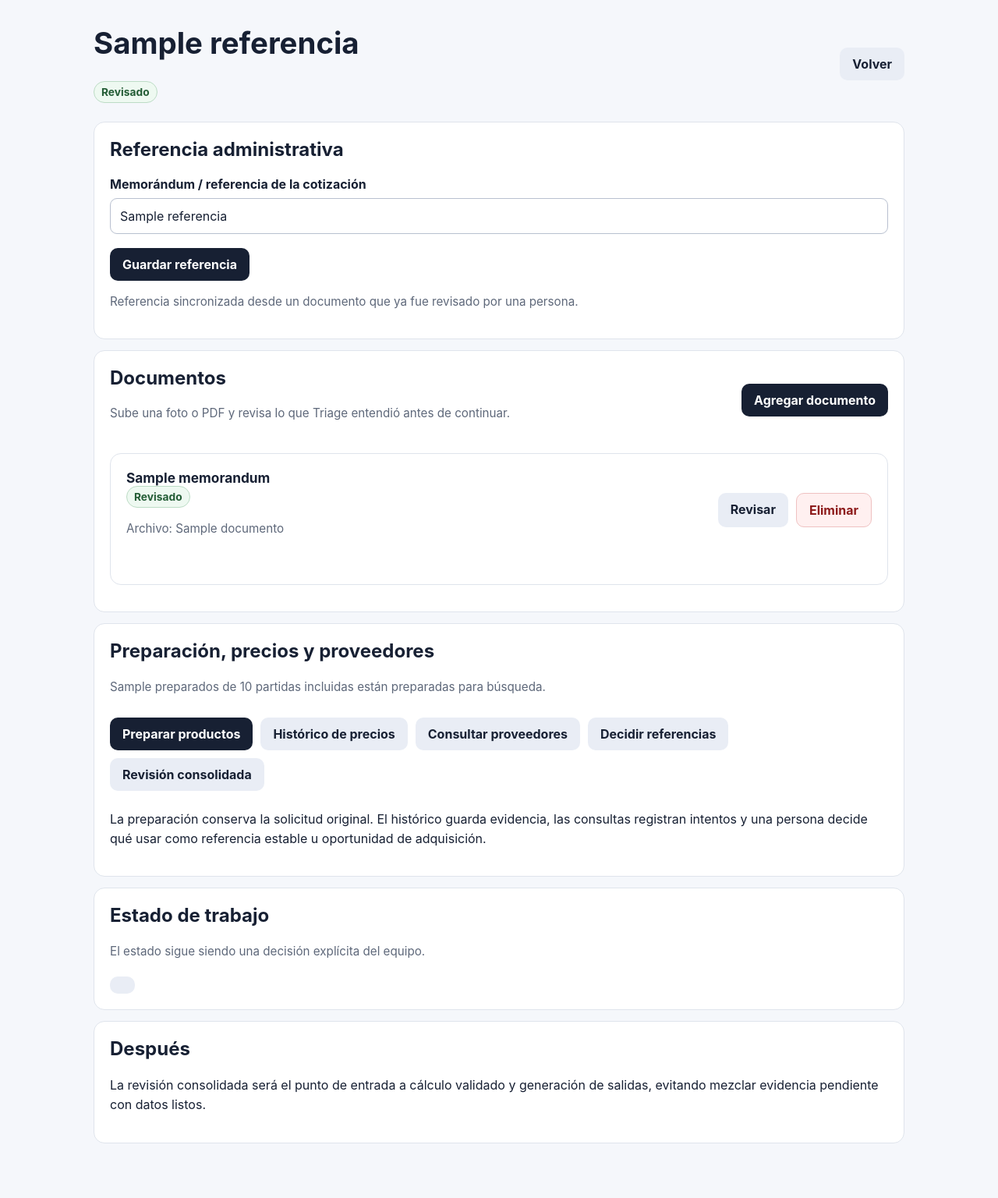
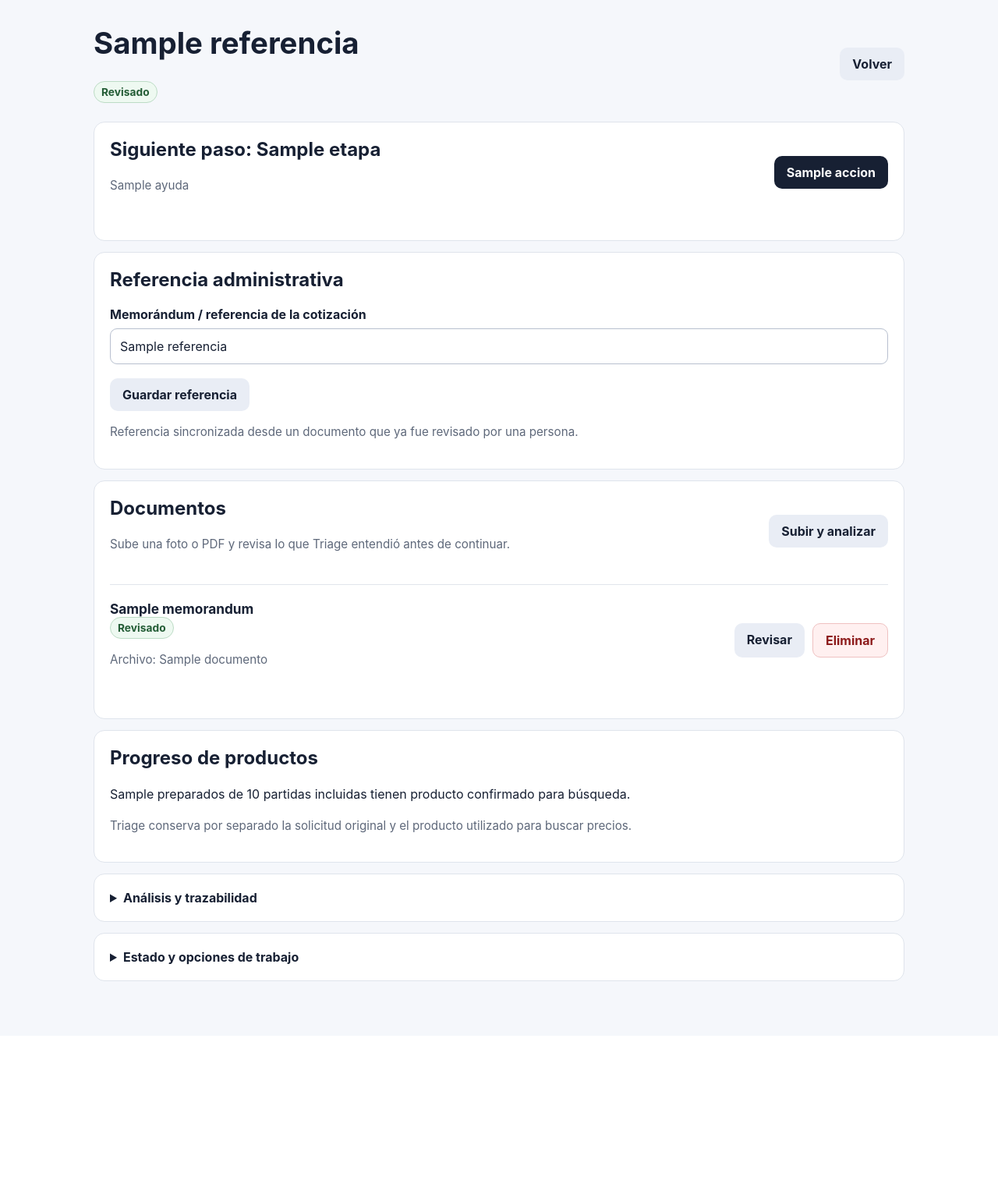
Before and after one commit to veracruzanisima-ti/sistema-triage-v2, a FastAPI app: template src/triage/templates/cotizaciones/detalle.html in a window 1280 px wide. Shown: the part 65-1601 px from the top of the page at 78% size. After the commit the page ends 1323 px from the top, so only its background shows below. Run offline with FastAPI, Linux system fonts and the light colour scheme; the template is opened without the code that fills it: most values are stand-ins (such as "Sample title", 1, 10 or a date in 2020); parts of the project's set-up code (start-up, migrations or seed data) failed here and were passed over.

Commit message:
feat: simplificar pantalla principal de cotizacion

```diff
--- a/src/triage/templates/cotizaciones/detalle.html
+++ b/src/triage/templates/cotizaciones/detalle.html
@@ -11,6 +11,16 @@
   <a class="boton boton-secundario" href="/cotizaciones">Volver</a>
 </div>
 
+<section class="tarjeta">
+  <div class="barra">
+    <div>
+      <h2>Siguiente paso: {{ siguiente_paso.etapa }}</h2>
+      <p class="ayuda">{{ siguiente_paso.ayuda }}</p>
+    </div>
+    <a class="boton" href="{{ siguiente_paso.url }}">{{ siguiente_paso.accion }}</a>
+  </div>
+</section>
+
 <section class="tarjeta" id="referencia-cotizacion">
   <h2>Referencia administrativa</h2>
   <form method="post" action="/cotizaciones/{{ cotizacion.id }}/referencia">
@@ -20,7 +30,7 @@
       <label for="referencia">Memorándum / referencia de la cotización</label>
       <input id="referencia" name="referencia" value="{{ cotizacion.referencia or '' }}" placeholder="Ej. DAIS/SSMA/777/2026" required>
     </div>
-    <button class="boton" type="submit">Guardar referencia</button>
+    <button class="boton boton-secundario" type="submit">Guardar referencia</button>
   </form>
 
   {% if cotizacion.referencia_fijada_manual %}
@@ -28,7 +38,7 @@
     <form method="post" action="/cotizaciones/{{ cotizacion.id }}/referencia">
       <input type="hidden" name="csrf_token" value="{{ csrf_token }}">
       <input type="hidden" name="accion" value="automatica">
-      <button class="boton boton-secundario" type="submit">Volver a detección automática</button>
+      <button class="boton boton-texto" type="submit">Volver a detección automática</button>
     </form>
   {% elif conflicto_referencias %}
     <div class="aviso">
@@ -58,12 +68,12 @@
       <h2>Documentos</h2>
       <p class="ayuda">Sube una foto o PDF y revisa lo que Triage entendió antes de continuar.</p>
     </div>
-    <a class="boton" href="/cotizaciones/{{ cotizacion.id }}/documentos/nuevo">Agregar documento</a>
+    <a class="boton boton-secundario" href="/cotizaciones/{{ cotizacion.id }}/documentos/nuevo">Subir y analizar</a>
   </div>
 
   {% if documentos %}
     {% for documento in documentos %}
-      <div class="tarjeta">
+      <div class="partida">
         <div class="barra">
           <div>
             <div class="referencia">{{ documento.memorandum or documento.nombre_original }}</div>
@@ -85,38 +95,37 @@
   {% else %}
     <div class="vacio">
       <strong>Aún no hay documentos.</strong>
-      <p class="ayuda">Agrega uno para iniciar la lectura.</p>
+      <p class="ayuda">Sube la solicitud para comenzar.</p>
     </div>
   {% endif %}
 </section>
 
+{% if resumen_normalizacion.total %}
 <section class="tarjeta">
-  <div class="barra">
-    <div>
-      <h2>Preparación, precios y proveedores</h2>
-      {% if resumen_normalizacion.total %}
-        <p class="ayuda">{{ resumen_normalizacion.preparados }} de {{ resumen_normalizacion.total }} partidas incluidas están preparadas para búsqueda.</p>
-      {% else %}
-        <p class="ayuda">Primero revisa un documento y deja incluida al menos una partida.</p>
-      {% endif %}
-    </div>
+  <h2>Progreso de productos</h2>
+  <p>{{ resumen_normalizacion.preparados }} de {{ resumen_normalizacion.total }} partidas incluidas tienen producto confirmado para búsqueda.</p>
+  <p class="ayuda">Triage conserva por separado la solicitud original y el producto utilizado para buscar precios.</p>
+</section>
+{% endif %}
+
+<details class="tarjeta">
+  <summary>Análisis y trazabilidad</summary>
+  <p class="ayuda">Estas herramientas conservan evidencia y permiten revisar decisiones. No necesitas recorrerlas para entender el flujo normal.</p>
+  <div class="grupo-botones">
     {% if resumen_normalizacion.total %}
-      <div class="grupo-botones">
-        <a class="boton" href="/cotizaciones/{{ cotizacion.id }}/normalizacion">Preparar productos</a>
-        {% if resumen_normalizacion.preparados %}
-          <a class="boton boton-secundario" href="/cotizaciones/{{ cotizacion.id }}/historico">Histórico de precios</a>
-          <a class="boton boton-secundario" href="/cotizaciones/{{ cotizacion.id }}/proveedores">Consultar proveedores</a>
-          <a class="boton boton-secundario" href="/cotizaciones/{{ cotizacion.id }}/decisiones-precio">Decidir referencias</a>
-          <a class="boton boton-secundario" href="/cotizaciones/{{ cotizacion.id }}/revision-final">Revisión consolidada</a>
-        {% endif %}
-      </div>
+      <a class="boton boton-secundario" href="/cotizaciones/{{ cotizacion.id }}/normalizacion">Confirmar productos</a>
+    {% endif %}
+    {% if resumen_normalizacion.preparados %}
+      <a class="boton boton-secundario" href="/cotizaciones/{{ cotizacion.id }}/historico">Histórico de precios</a>
+      <a class="boton boton-secundario" href="/cotizaciones/{{ cotizacion.id }}/proveedores">Consultas de proveedores</a>
+      <a class="boton boton-secundario" href="/cotizaciones/{{ cotizacion.id }}/decisiones-precio">Decisiones de precio</a>
+      <a class="boton boton-secundario" href="/cotizaciones/{{ cotizacion.id }}/revision-final">Revisión consolidada</a>
     {% endif %}
   </div>
-  <p>La preparación conserva la solicitud original. El histórico guarda evidencia, las consultas registran intentos y una persona decide qué usar como referencia estable u oportunidad de adquisición.</p>
-</section>
+</details>
 
-<section class="tarjeta">
-  <h2>Estado de trabajo</h2>
+<details class="tarjeta">
+  <summary>Estado y opciones de trabajo</summary>
   <p class="ayuda">El estado sigue siendo una decisión explícita del equipo.</p>
   <div class="grupo-botones">
     {% for estado in estados %}
@@ -129,10 +138,5 @@
       </form>
     {% endfor %}
   </div>
-</section>
-
-<section class="tarjeta">
-  <h2>Después</h2>
-  <p>La revisión consolidada será el punto de entrada a cálculo validado y generación de salidas, evitando mezclar evidencia pendiente con datos listos.</p>
-</section>
+</details>
 {% endblock %}
```
